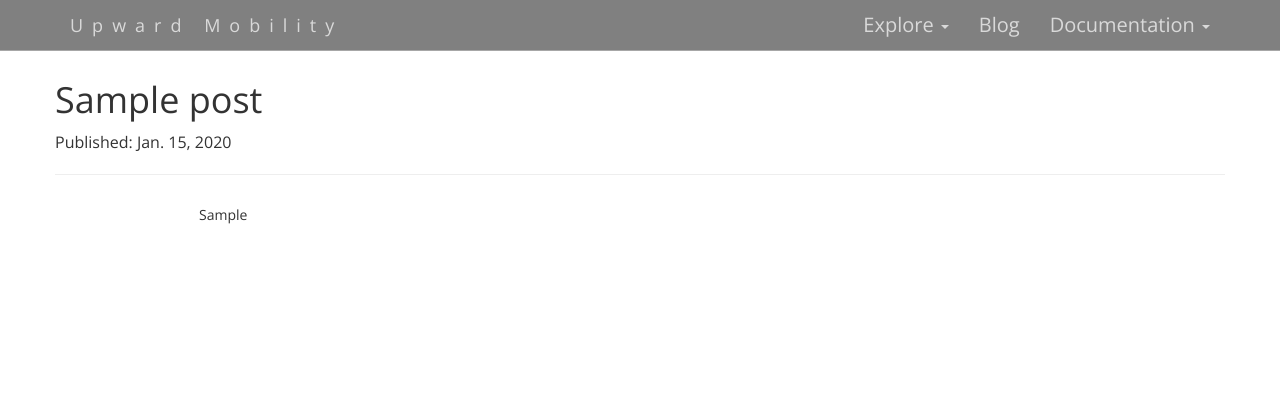
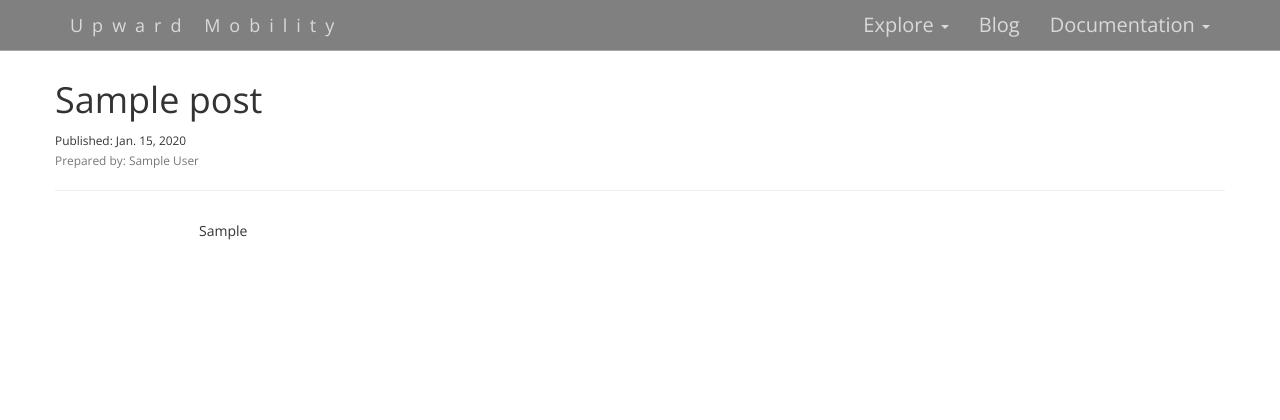
Before and after one commit to RachellCalhoun/us-upward-mobility, a Django app: a page that uses mobility/templates/mobility/post_detail.html in a window 1280 px wide. Shown: the top 420 px of the page. Run offline with Django 4.2, Linux system fonts and the light colour scheme; tables that the repository leaves empty hold one stand-in row (values such as "Sample post"); some libraries are stand-ins or nearby versions.

Commit message:
add authors

```diff
--- a/mobility/templates/mobility/post_detail.html
+++ b/mobility/templates/mobility/post_detail.html
@@ -7,7 +7,8 @@
 <div class="container">
     <div class="row">
     <h1>{{ object.title }}</h1>
-    <p>Published: {{ object.published_date|date }}</p>
+    <small>Published: {{ object.published_date|date }}</small><br>
+    <small class="text-muted">Prepared by: {{ object.author.get_full_name }} </small>
     <hr>
     </div>
     <div class="container"  style="max-width:80%;">
```
